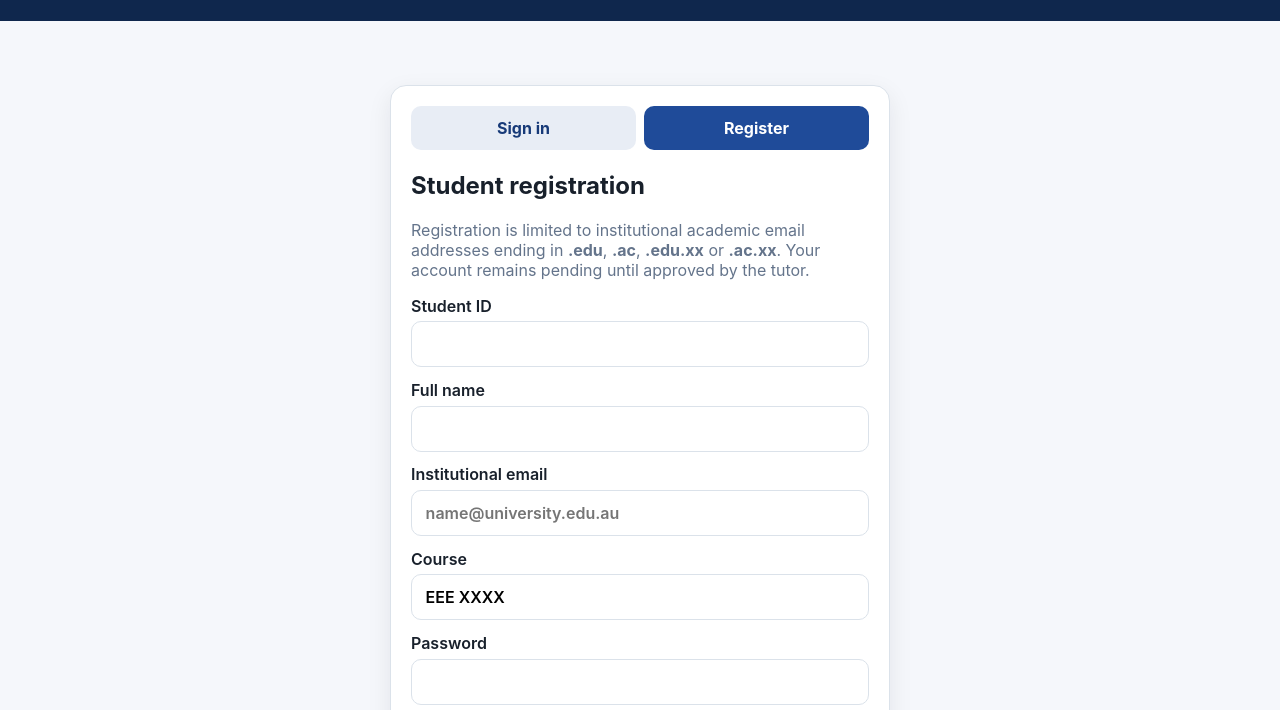
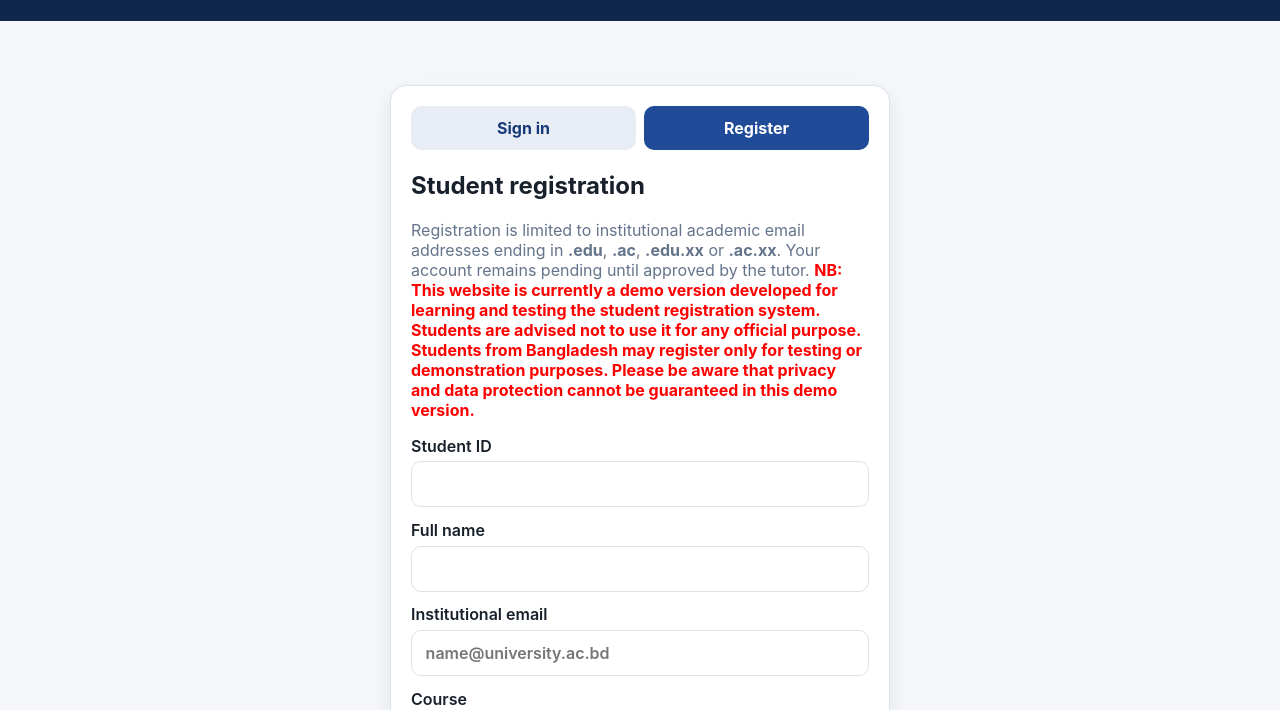
Before and after one commit to engraalim/student-tutorial-portal, a plain HTML site: page index.html in a window 1280 px wide. Both pictures are taken after a click on the button "Register". Shown: the part 90-800 px from the top of the page. Drawn offline with Linux system fonts and the light colour scheme; no server answers.

Commit message:
Change email placeholders and add demo warning
Updated email placeholders to reflect the new domain for Bangladesh. Added a warning about the demo version of the website.

```diff
--- a/index.html
+++ b/index.html
@@ -59,7 +59,7 @@
               type="email"
               required
               autocomplete="email"
-              placeholder="student@university.edu.au"
+              placeholder="student@university.ac.bd"
             />
           </label>
 
@@ -101,6 +101,10 @@
           ending in <strong>.edu</strong>, <strong>.ac</strong>,
           <strong>.edu.xx</strong> or <strong>.ac.xx</strong>.
           Your account remains pending until approved by the tutor.
+
+          <strong style="color: red;">
+NB: This website is currently a demo version developed for learning and testing the student registration system. Students are advised not to use it for any official purpose. Students from Bangladesh may register only for testing or demonstration purposes. Please be aware that privacy and data protection cannot be guaranteed in this demo version.
+</strong>
         </p>
 
         <form id="registerForm">
@@ -122,7 +126,7 @@
               type="email"
               required
               autocomplete="email"
-              placeholder="name@university.edu.au"
+              placeholder="name@university.ac.bd"
             />
           </label>
 
```
